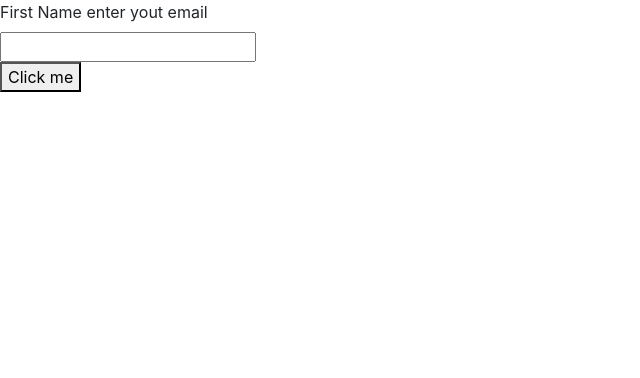
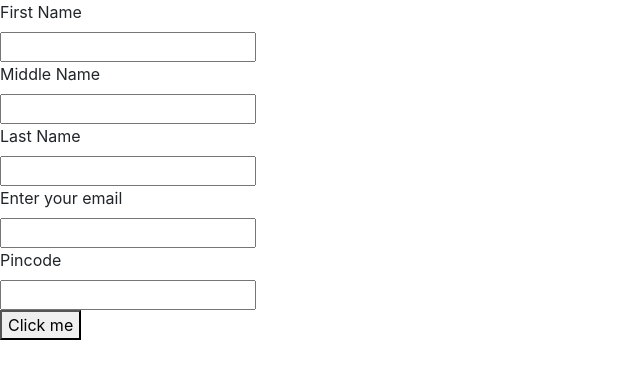
Before and after one commit to Vinitharam16/getelement, a plain HTML site: page index.html in a window 1280 px wide. Shown: the whole page, without its empty margins (0-640 px from the left). Drawn offline with nearby package versions, Linux system fonts and the light colour scheme.

Commit message:
second commit

```diff
--- a/index.html
+++ b/index.html
@@ -9,9 +9,16 @@
 </head>
 <body>
 
-  <label for="first name">First Name</label>
-  <label for="email">enter yout email</label><br>
+  <label for="first name">First Name</label><br>
+  <input type="text" id="firstname"><br>
+  <label for="Middle name">Middle Name</label><br>
+  <input type="text" name="Middle name" id="Middle"><br>
+  <label for="Last name">Last Name</label><br>
+  <input type="text" name="lastname" id="lastname"><br>
+  <label for="email">Enter your email</label><br>
   <input type="email" id="email"><br>
+  <label for="pincode">Pincode</label><br>
+  <input type="number" name="pincode" id="pincode"><br>
   <button type="button" onclick="foo()">Click me</button>
 
   <script src="script.js"></script>
--- a/script.js
+++ b/script.js
@@ -1,4 +1,12 @@
 function foo(){
-    var res = document.getElementById("email").value;
-    console.log(res);
+    var first = document.getElementById("firstname").value;
+    console.log(first);
+    var Middle = document.getElementById("Middle").value;
+    console.log(Middle);
+    var lastname = document.getElementById("lastname").value;
+    console.log(lastname);
+    var email = document.getElementById("email").value;
+    console.log(email);
+    var pincode = document.getElementById("pincode").value;
+    console.log(pincode);
 }
```
